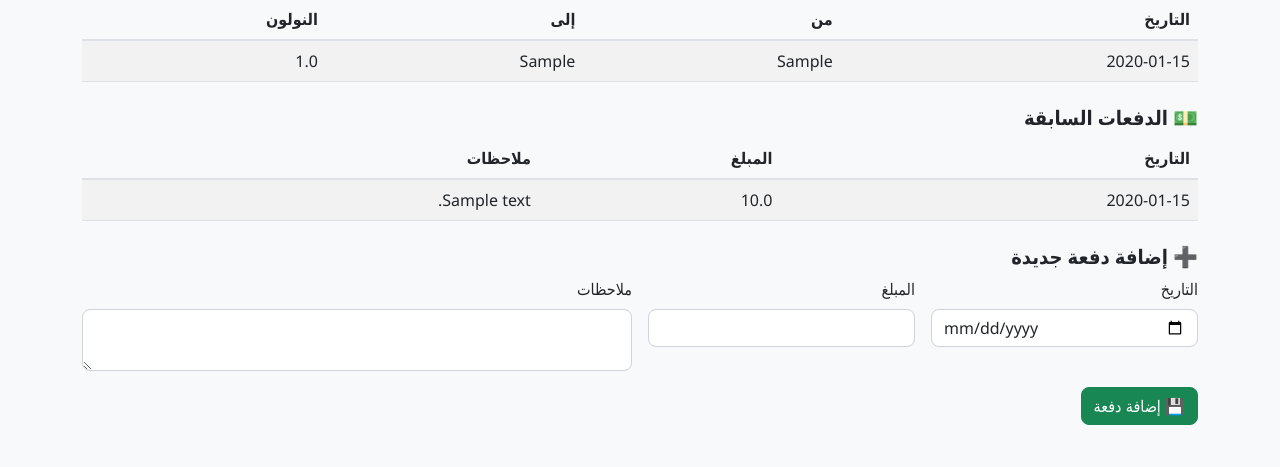
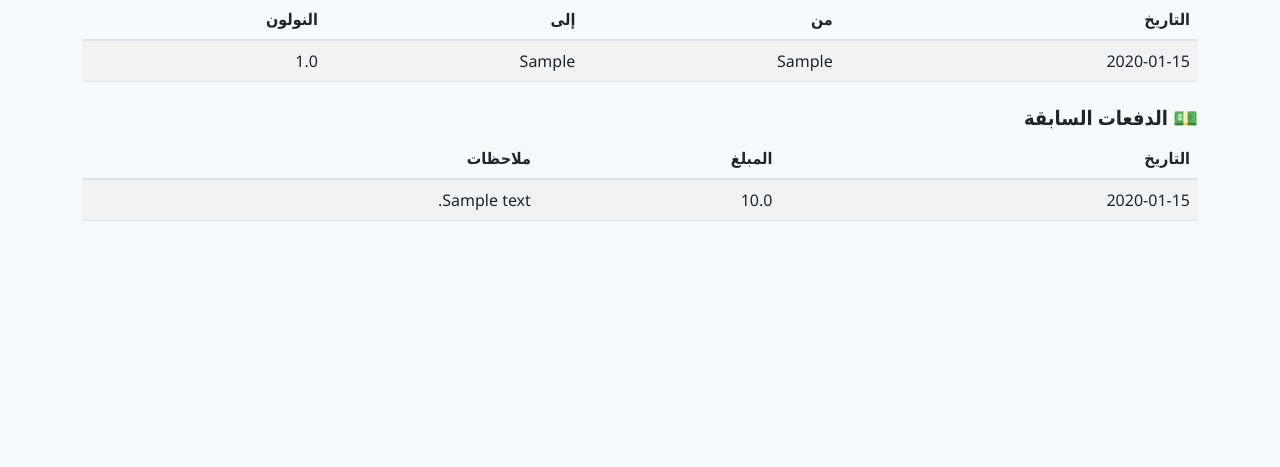
Before and after one commit to mariam-anwar-elgendy/AdamsCargo, a Flask app: template templates/customer_report.html in a window 1280 px wide. Shown: the part 333-800 px from the top of the page. Run offline with Flask 3, Linux system fonts and the light colour scheme; tables that the repository leaves empty hold one stand-in row (values such as "Sample post"); the template is opened without the code that fills it: values that come from a table or form of the project are taken from there, most other values are stand-ins (such as "Sample title", 1, 10 or a date in 2020).

Commit message:
Update customer_report.html

```diff
--- a/templates/customer_report.html
+++ b/templates/customer_report.html
@@ -68,27 +68,4 @@
         {% endfor %}
     </tbody>
 </table>
-
-<!-- نموذج إضافة دفعة جديدة -->
-<div class="mt-4">
-    <h5>➕ إضافة دفعة جديدة</h5>
-    <form method="POST" action="{{ url_for('add_payment') }}" class="row g-3">
-        <input type="hidden" name="customer_id" value="{{ customer.id }}">
-        <div class="col-md-3">
-            <label class="form-label">التاريخ</label>
-            <input type="date" name="date" class="form-control" value="{{ date.today().isoformat() }}" required>
-        </div>
-        <div class="col-md-3">
-            <label class="form-label">المبلغ</label>
-            <input type="number" name="amount" class="form-control" step="0.01" required>
-        </div>
-        <div class="col-md-6">
-            <label class="form-label">ملاحظات</label>
-            <textarea name="notes" class="form-control" rows="2"></textarea>
-        </div>
-        <div class="col-12">
-            <button type="submit" class="btn btn-success">💾 إضافة دفعة</button>
-        </div>
-    </form>
-</div>
 {% endblock %}
```
